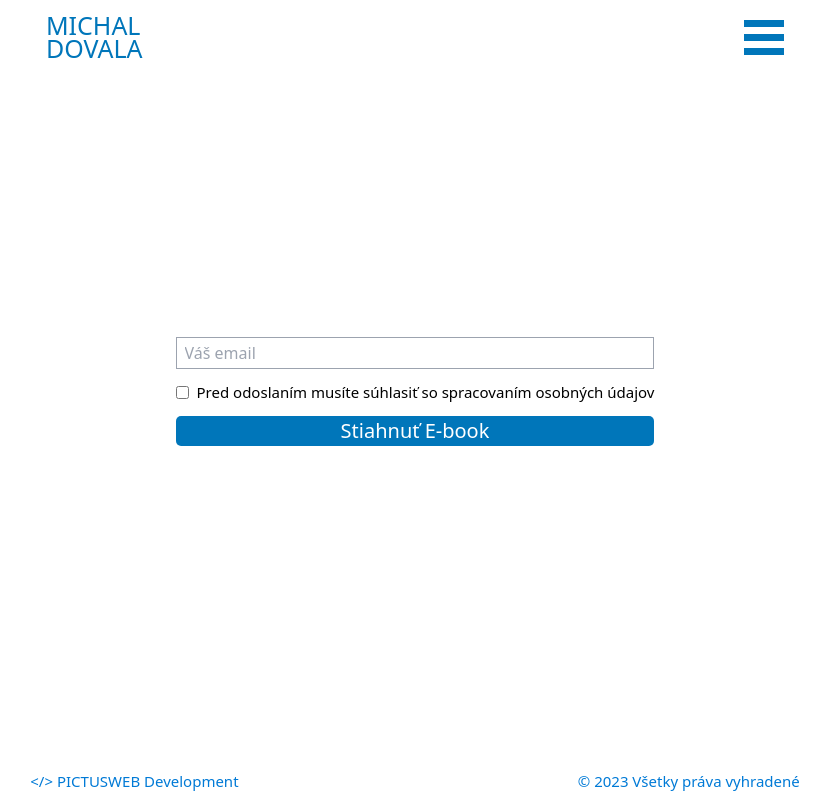
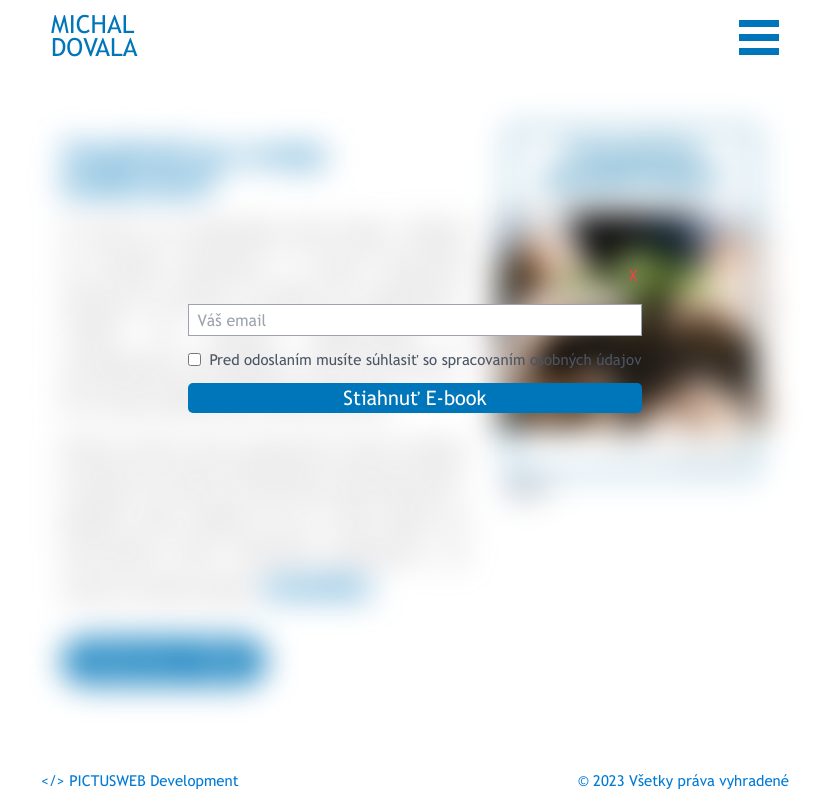
Before and after one commit to pkvarg/findoktor, a React (Vite) app: page /e-book in a window 1280 px wide. Both pictures are taken after a click on the button "kliknite SEM". Shown: the whole page, without its empty margins (225-1055 px from the left). Built offline with nearby package versions, Linux system fonts and the light colour scheme.

Commit message:
21dec corrs

```diff
--- a/src/components/calculator/CalcNavbar.jsx
+++ b/src/components/calculator/CalcNavbar.jsx
@@ -52,6 +52,7 @@ const CalcNavbar = () => {
         {showMenu && (
           <div className="absolute -right-[2.5px] top-8 z-20 w-[200px]  border-4 border-[#007ad6] bg-white py-2 lg:top-12">
             <div className="menu flex flex-col pr-[5px] text-[22.5px] font-semibold">
+              <a href="/">Domov</a>
               <a href="/current-offer">Aktuálna ponuka</a>
               <a href="/calculator">Nacenenie</a>
               <a href="/finances">Financie</a>
--- a/src/components/calculator/Component01.jsx
+++ b/src/components/calculator/Component01.jsx
@@ -34,11 +34,13 @@ const Component01 = ({
   );
 
   const onNextGuard = () => {
-    if (street === '') {
+    if (street === '' || street === undefined) {
       toast.error('Zvoľte ulicu');
+      return;
     }
     if (houseNumber === '') {
       toast.error('Zadajte číslo');
+      return;
     } else {
       onNext();
     }
--- a/src/components/calculator/Component16.jsx
+++ b/src/components/calculator/Component16.jsx
@@ -95,12 +95,12 @@ const Component16 = ({
         </div>
       </div>
 
-      <button
+      {/* <button
         onClick={onBack}
         className="mt-16 w-[90%] rounded-[35px] border border-[#0076ba] px-1 py-2 text-[15px]  font-bold uppercase hover:border-2 hover:border-[#03065f] lg:mt-8"
       >
         Späť (pôjde čoskoro preč 😀)
-      </button>
+      </button> */}
     </div>
   );
 };
--- a/src/index.css
+++ b/src/index.css
@@ -1,6 +1,13 @@
 @tailwind base;
 @tailwind components;
 @tailwind utilities;
+
+@font-face {
+  font-family: 'CustomFont';
+  src:
+    local('CustomFont'),
+    url('./fonts/trebuc.ttf') format('truetype');
+}
 
 #root {
   overflow-x: hidden !important;
@@ -8,6 +15,8 @@
 
 body {
   overflow-x: hidden !important;
+  font-family: 'CustomFont', sans-serif;
+  color: #a09a9e !important;
 }
 
 .form-control {
--- a/src/pages/About.jsx
+++ b/src/pages/About.jsx
@@ -38,7 +38,7 @@ const About = () => {
         </div>
 
         <div className="absolute left-2 top-[35%] z-10 mx-4 lg:left-[22%] lg:top-[45%] lg:mx-0 2xl:left-[25%]">
-          <div className="mr-2 text-justify text-[15px] leading-[18px] text-[#445862] lg:mr-0 lg:w-[45%] lg:text-[12.5px] 2xl:w-[40%]">
+          <div className="mr-2 text-justify text-[15px] leading-[18px] lg:mr-0 lg:w-[45%] lg:text-[12.5px] 2xl:w-[40%]">
             <p className="mt-[7.5%] 2xl:mt-[9%]">
               Vitaj - ak hľadáš vysnívaný domov, alebo ťa láka finančná istota,
               som tvoj človek! Som Odborník na sieťovanie v oblasti
--- a/src/pages/Calculator.jsx
+++ b/src/pages/Calculator.jsx
@@ -599,7 +599,7 @@ const Calculator = () => {
     <>
       <Suspense fallback={<SpinnerFullPage />}>
         {/* <Component00 onNext={handleNext} handleFlatOrHouse={handleFlatOrHouse} /> */}
-        <div className="relative grid h-[97.5vh] grid-rows-3 bg-white text-[30px] text-black lg:h-screen">
+        <div className="relative grid h-[97.5vh] grid-rows-3 bg-white text-[30px] lg:h-screen">
           <div className="h-[min-content]">
             <CalcNavbar />
           </div>
--- a/src/pages/Ebook.jsx
+++ b/src/pages/Ebook.jsx
@@ -26,6 +26,15 @@ const Ebook = () => {
   const handleClick = () => {
     setShowPage(false);
     setShowEmailInput(true);
+    window.scrollTo({
+      top: 0,
+      behavior: 'smooth',
+    });
+  };
+
+  const closeInput = () => {
+    setShowPage(true);
+    setShowEmailInput(false);
   };
 
   const handleSubmit = async (e) => {
@@ -66,13 +75,18 @@ const Ebook = () => {
         <CalcNavbar />
       </div>
       <div className="z-10 flex h-auto flex-col items-center justify-center">
-        {showPage && (
-          <div className="mx-4 flex flex-col gap-8 lg:mx-[22.5%] lg:flex-row 2xl:mx-[25%]">
+        <div
+          className={
+            showPage
+              ? 'mx-4 flex flex-col gap-8 lg:mx-[22.5%] lg:flex-row 2xl:mx-[25%]'
+              : 'mx-4 flex flex-col gap-8 blur-md lg:mx-[22.5%] lg:flex-row lg:blur-lg 2xl:mx-[25%]'
+          }
+        >
           <div className="flex flex-col text-[22.5px] text-[#928a8f] lg:w-[60%]">
             <h1 className="mt-6 text-[30px] font-bold leading-[30px] text-[#0076ba] 2xl:mt-[15%]">
               Zaujímaš sa o svoju budúcnosť?
             </h1>
-              <p className="mt-4 text-justify lg:mt-0">
+            <p className="mt-4 text-justify lg:mt-4">
               Ty sám sa rozhodneš aká bude. Pokiaľ sa budeš zaujímať o svoje
               finančné zdravie už dnes a budeš sa vzdelávať, riadiť sa radami
               odborníkov a osvedčenou stratégiou, máš veľú šancu, že tvoja
@@ -87,23 +101,36 @@ const Ebook = () => {
               </span>
               .
             </p>
+            <button
+              onClick={handleClick}
+              className="mt-8 w-[100%] rounded-[25px] bg-[#0076ba] text-[30px] text-[#ffffff] lg:w-[50%] "
+            >
+              kliknite SEM
+            </button>
           </div>
           <div className="flex flex-col lg:w-[40%]">
             <img src="ebook_cover.webp" alt="ebook_cover" />
-              <button
+            {/* <button
                 onClick={handleClick}
                 className="m-4 rounded-[25px] bg-[#0076ba] text-[30px] text-[#ffffff]"
               >
                 kliknite SEM
-              </button>
+              </button> */}
           </div>
         </div>
-        )}
+
         {showEmailInput && (
+          <>
             <form
               onSubmit={handleSubmit}
-            className="mx-4 mt-16 flex flex-col lg:mx-0 lg:mt-0"
+              className="absolute top-16 mx-4 mt-16 flex flex-col lg:top-[33%] lg:mx-0 lg:mt-0"
             >
+              <p
+                onClick={closeInput}
+                className="mb-4 mr-1 cursor-pointer text-right text-red-500"
+              >
+                X
+              </p>
               <input
                 type="text"
                 placeholder="Váš email"
@@ -114,7 +141,7 @@ const Ebook = () => {
               />
               <div className="mt-4 flex flex-row items-center gap-4 lg:gap-2">
                 <input type="checkbox" required="required" />
-              <p className="text-[15px] leading-[15px]">
+                <p className="text-[15px] leading-[15px] text-gray-600">
                   Pred odoslaním musíte súhlasiť so spracovaním osobných údajov
                 </p>
               </div>
@@ -125,6 +152,7 @@ const Ebook = () => {
                 Stiahnuť E-book
               </button>
             </form>
+          </>
         )}
       </div>
       <div className="z-0 h-[min-content]">
--- a/src/pages/Finances.jsx
+++ b/src/pages/Finances.jsx
@@ -7,7 +7,7 @@ import { BiSolidPhoneCall } from 'react-icons/bi';
 
 const Finances = () => {
   return (
-    <div className="relative grid h-[1100px] grid-rows-3 bg-white text-[30px] text-black lg:h-screen">
+    <div className="relative grid h-[1100px] grid-rows-3 bg-white text-[30px]  lg:h-screen">
       <div className="h-[min-content]">
         <CalcNavbar />
       </div>
--- a/src/pages/Reconstruction.jsx
+++ b/src/pages/Reconstruction.jsx
@@ -34,7 +34,7 @@ const Reconstruction = () => {
         <CalcNavbar />
       </div>
       <div className="z-10 flex h-auto flex-col items-center justify-center lg:h-[100%]">
-        <div className="flex flex-col justify-center text-[30px] font-extrabold leading-[35px] text-[#050003] lg:leading-[30px]">
+        <div className="flex flex-col justify-center text-[30px] font-extrabold leading-[35px]  lg:leading-[30px]">
           <div className="mx-2 mt-16 lg:mx-0 lg:mt-0">
             <p className="text-center lg:text-left">
               Snívate o tom, že Váš domov bude vyzerať <br />
```
Also changed, not shown: src/fonts/trebuc.ttf (added). Lines whose indentation alone changed are shown as unchanged.
